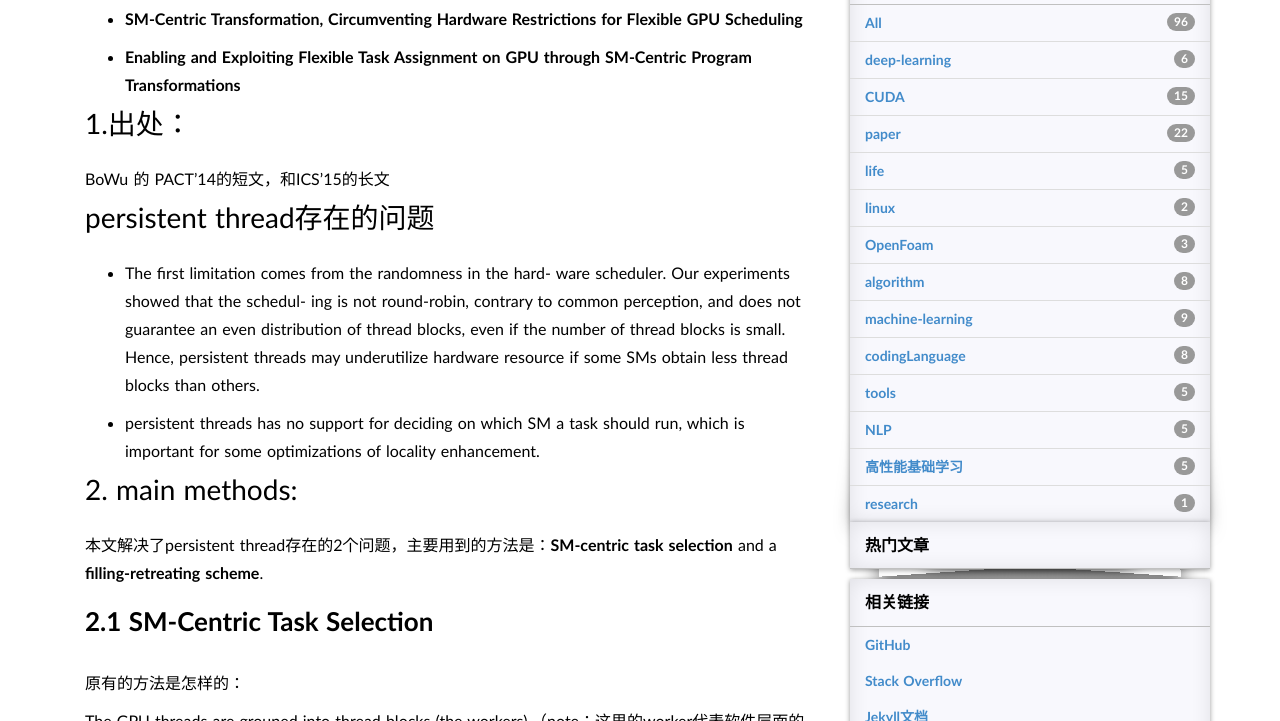
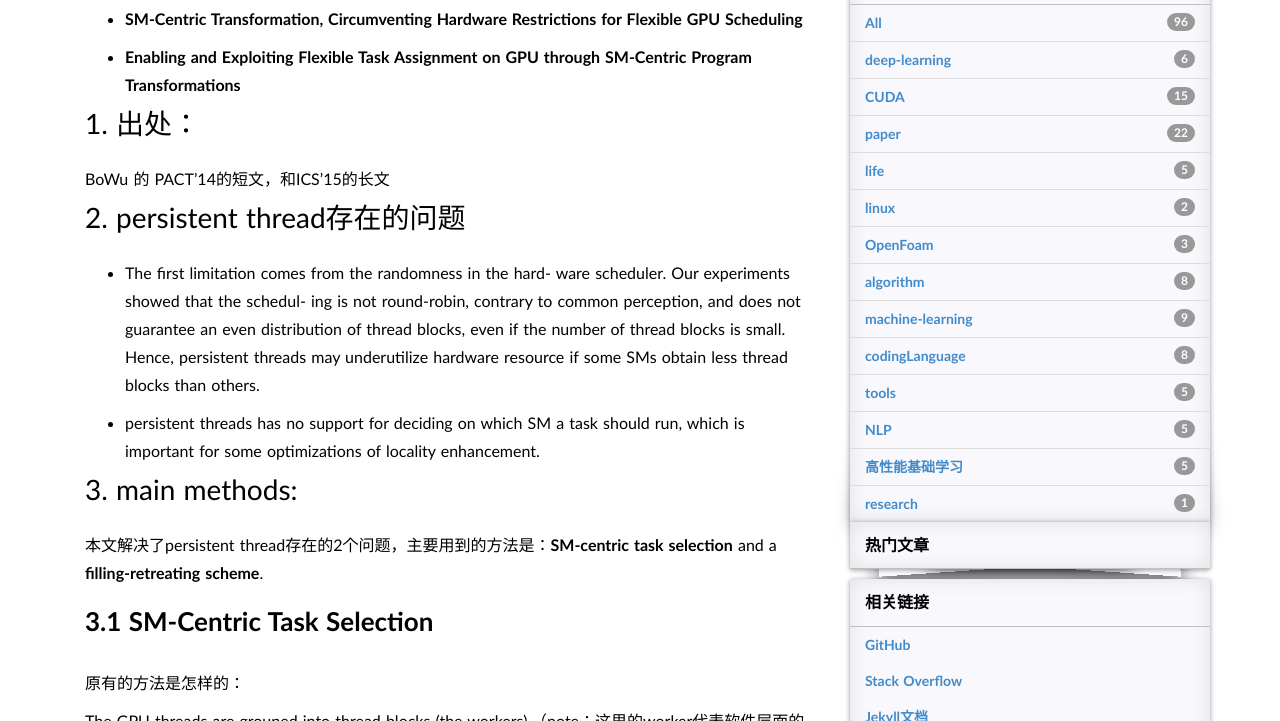
Before and after one commit to limin2015/limin2015.github.io, a Jekyll site: the page built from _posts/2018-1-11-paper-SM-Centric.md, in a window 1280 px wide and 1400 px high. Shown: the part 190-911 px from the top of the window. Built offline with Jekyll 4.4.1, drawn with Linux system fonts in a browser that asks for light colours; some web fonts are replaced; comment, search, counter and statistics services are not loaded; some of the changed text lies outside the part shown.

Commit message:
sm-centric

```diff
--- a/_posts/2018-1-11-paper-SM-Centric.md
+++ b/_posts/2018-1-11-paper-SM-Centric.md
@@ -16,25 +16,25 @@ tags:       [paper]
 
 
 
-# 1.出处：
+# 1. 出处：
 
 BoWu 的 PACT’14的短文，和ICS’15的长文
 
 
 
-# persistent thread存在的问题
+# 2. persistent thread存在的问题
 
 - The first limitation comes from the randomness in the hard- ware scheduler. Our experiments showed that the schedul- ing is not round-robin, contrary to common perception, and does not guarantee an even distribution of thread blocks, even if the number of thread blocks is small. Hence, persistent threads may underutilize hardware resource if some SMs obtain less thread blocks than others.
 
 - persistent threads has no support for deciding on which SM a task should run, which is important for some optimizations of locality enhancement.
 
 
-# 2. main methods:
+# 3. main methods:
 
 本文解决了persistent thread存在的2个问题，主要用到的方法是：**SM-centric task selection** and a **filling-retreating scheme**.
 
 
-## 2.1 SM-Centric Task Selection
+## 3.1 SM-Centric Task Selection
 
 原有的方法是怎样的：
 
@@ -51,7 +51,7 @@ Therefore, for this idea to work, the number of workers scheduled by an SM shoul
 那么，如何解决这个问题呢？设置一个count，在每个SM上数一下，目前在这个SM上运行的block的个数，若超过了2，则啥也不做。这样就能保证每个SM上被分配到2个block。（下面的filling-retreating scheme即使这种方法！！）
 
 
-## 2.2 filling-retreating scheme
+## 3.2 filling-retreating scheme
 
 The basic idea is to maintain a fixed number (usually small) of workers on each SM, which process all jobs in the corresponding queue. By analyzing and characterizing the GPU kernel at runtime, we determine **the maximum number of active thread blocks on each SM, denoted as M**.
 
```
